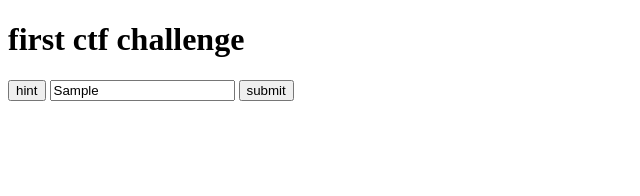
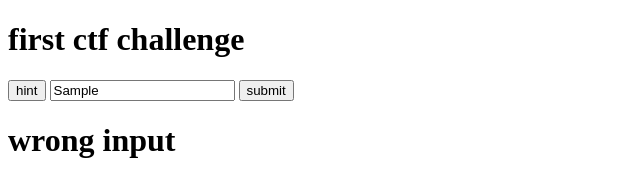
Before and after one commit to tamilvanansambasivam/fun-ctf, a plain HTML site: page 10-08-2025/index.html in a window 1280 px wide. Both pictures are taken after typing "Sample" into the empty fields and a click on the button "submit". Shown: the whole page, without its empty margins (0-640 px from the left). Drawn offline with Linux system fonts and the light colour scheme.

Commit message:
update little bit

```diff
--- a/10-08-2025/index.html
+++ b/10-08-2025/index.html
@@ -14,6 +14,8 @@
 
     <input type="text" id="flag" placeholder="TMLVNN{....}" />
     <button onclick="checkFlag()">submit</button>
+
+    <h1 id="result"></h1>
     <script>
       function showHint() {
         let content = document.getElementById("hint");
@@ -27,11 +29,13 @@
 
       function checkFlag() {
         let input = document.getElementById("flag").value;
-
+        let result = document.getElementById("result");
         if (input == "TMLVNN{THIS_IS_THE_FLAG}") {
           console.log("wow you win");
+          result.innerHTML = "wow you win";
         } else {
           console.log("wrong input");
+          result.innerHTML = "wrong input";
         }
       }
     </script>
```
